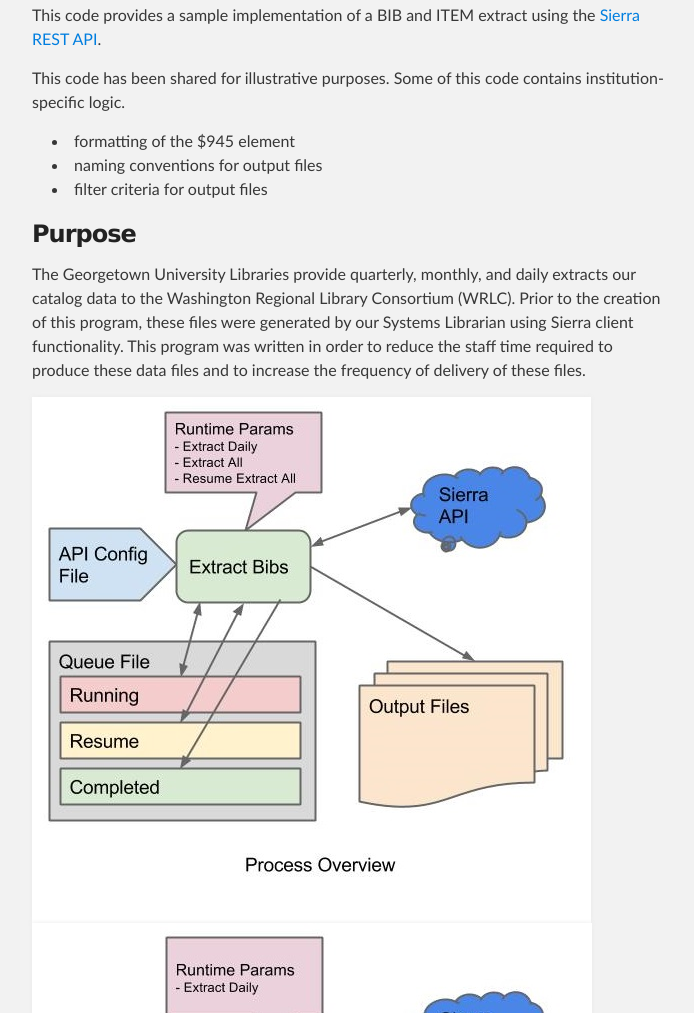
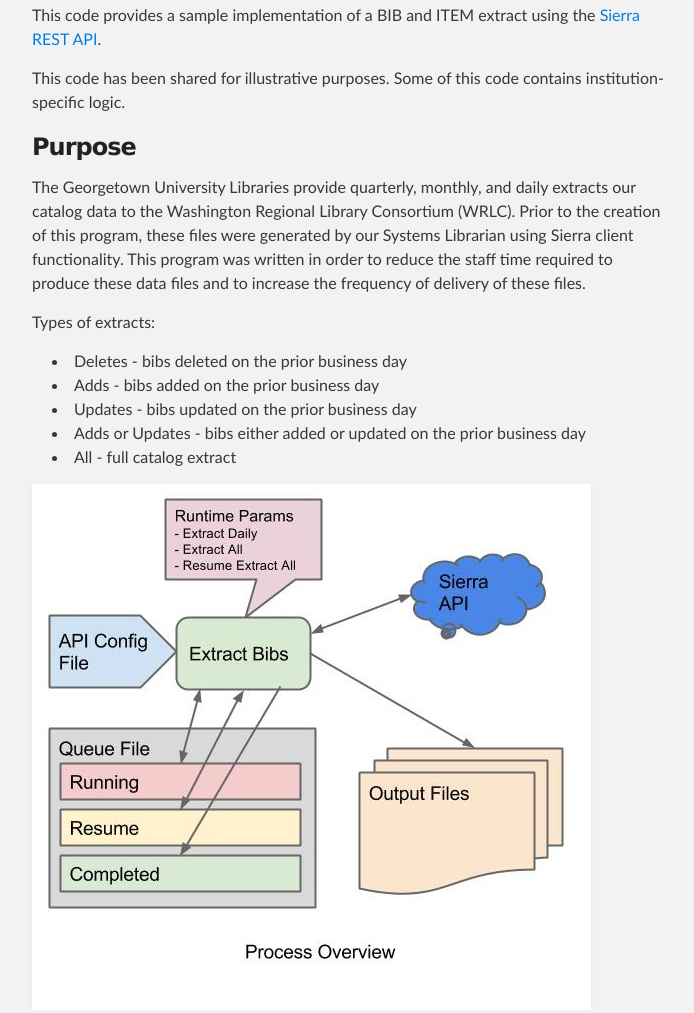
Before and after one commit to Georgetown-University-Libraries/GUExtractSierraBibs, a plain HTML site: page index.html in a window 1280 px wide. Shown: the part 257-1270 px from the top of the page, without its empty margins (288-982 px from the left). Drawn offline with Linux system fonts and the light colour scheme.

Commit message:
Create gh-pages branch via GitHub

```diff
--- a/index.html
+++ b/index.html
@@ -35,16 +35,10 @@
 
 <p>This code has been shared for illustrative purposes.  Some of this code contains institution-specific logic.</p>
 
-<ul>
-<li>formatting of the $945 element</li>
-<li>naming conventions for output files</li>
-<li>filter criteria for output files</li>
-</ul><h3>
+<h3>
 <a name="purpose" class="anchor" href="#purpose"><span class="octicon octicon-link"></span></a>Purpose</h3>
 
 <p>The Georgetown University Libraries provide quarterly, monthly, and daily extracts our catalog data to the Washington Regional Library Consortium (WRLC).  Prior to the creation of this program, these files were generated by our Systems Librarian using Sierra client functionality.  This program was written in order to reduce the staff time required to produce these data files and to increase the frequency of delivery of these files.</p>
-
-<p><img src="https://raw.githubusercontent.com/Georgetown-University-Libraries/GUExtractSierraBibs/gh-pages/images/Sierra%20API%20Extract%20Process.jpg" alt=""><img src="https://raw.githubusercontent.com/Georgetown-University-Libraries/GUExtractSierraBibs/gh-pages/images/Sierra%20API%20Extract%20Process2.jpg" alt=""><img src="https://raw.githubusercontent.com/Georgetown-University-Libraries/GUExtractSierraBibs/gh-pages/images/Sierra%20API%20Extract%20Process3.jpg" alt=""><img src="https://raw.githubusercontent.com/Georgetown-University-Libraries/GUExtractSierraBibs/gh-pages/images/Sierra%20API%20Extract%20Process4.jpg" alt=""></p>
 
 <p>Types of extracts:</p>
 
@@ -54,7 +48,11 @@
 <li>Updates - bibs updated on the prior business day</li>
 <li>Adds or Updates - bibs either added or updated on the prior business day</li>
 <li>All - full catalog extract</li>
-</ul><p>The full catalog extract process will need to execute over a period of several business days during off-peak hours.  The system has been designed to batch ad continue this process.</p>
+</ul><p><img src="https://raw.githubusercontent.com/Georgetown-University-Libraries/GUExtractSierraBibs/gh-pages/images/Sierra%20API%20Extract%20Process.jpg" alt=""></p>
+
+<p>The full catalog extract process will need to execute over a period of several business days during off-peak hours.  The system has been designed to batch ad continue this process.</p>
+
+<p><img src="https://raw.githubusercontent.com/Georgetown-University-Libraries/GUExtractSierraBibs/gh-pages/images/Sierra%20API%20Extract%20Process2.jpg" alt=""><img src="https://raw.githubusercontent.com/Georgetown-University-Libraries/GUExtractSierraBibs/gh-pages/images/Sierra%20API%20Extract%20Process3.jpg" alt=""><img src="https://raw.githubusercontent.com/Georgetown-University-Libraries/GUExtractSierraBibs/gh-pages/images/Sierra%20API%20Extract%20Process4.jpg" alt=""></p>
       </section>
     </div>
 
```
Also changed, not shown: params.json (+1 -1 lines).
